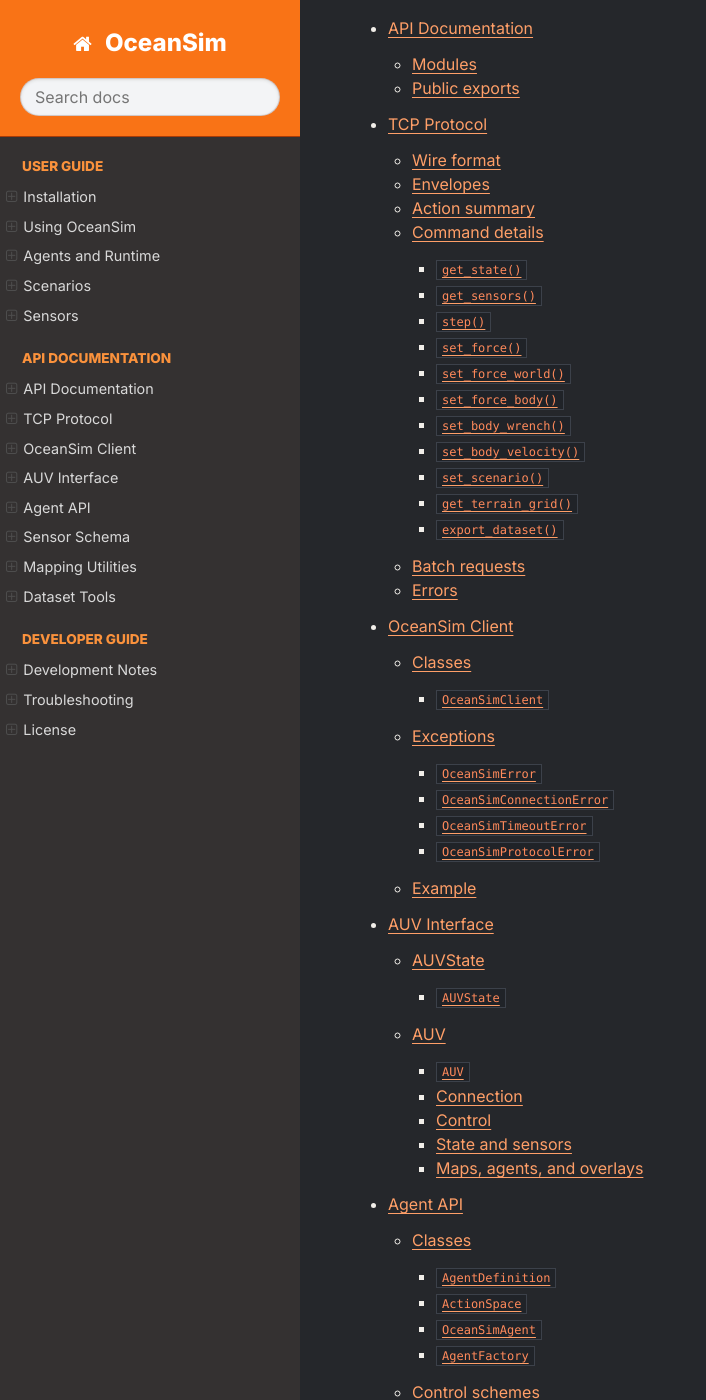
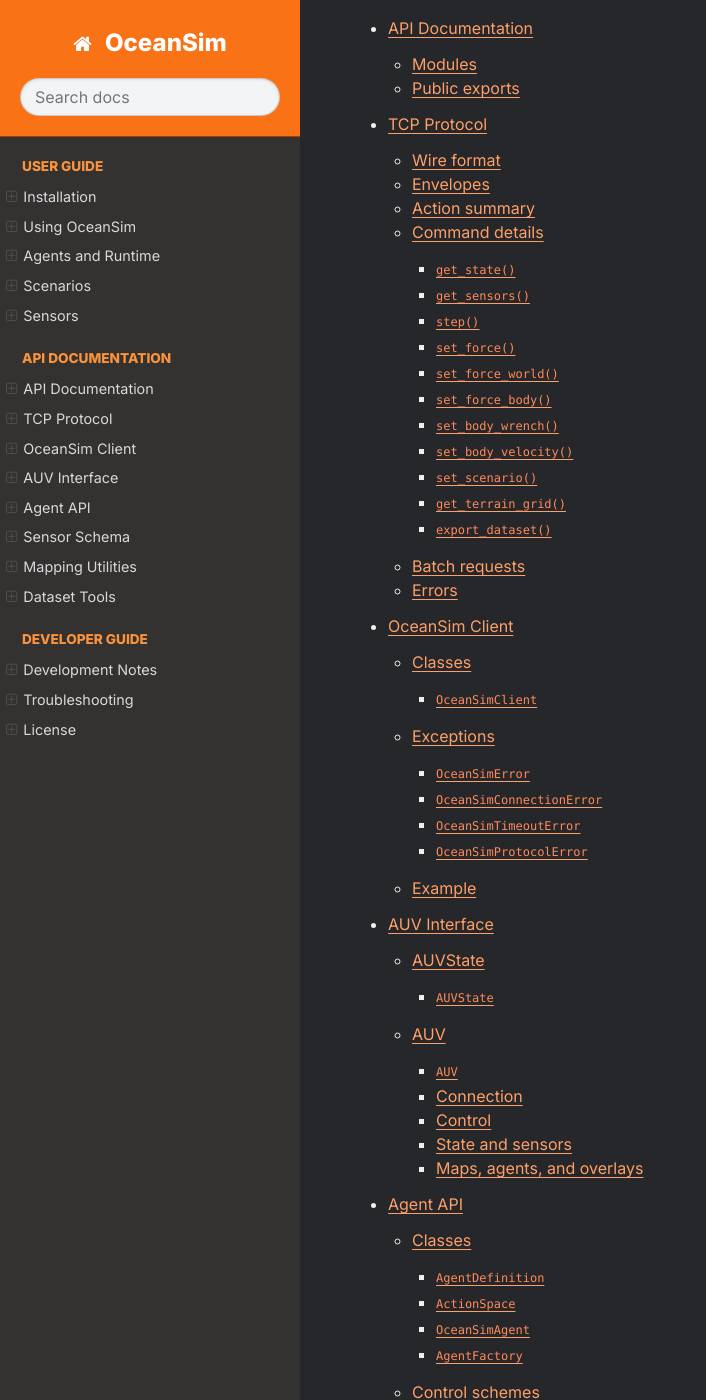
Before and after one commit to amine123max/OceanSim_Web, a Sphinx documentation site: the page built from source/index.rst, in a window 1280 px wide and 1400 px high, scrolled down 2159 px. Shown: the whole window, without its empty margins (0-706 px from the left). Built offline with Sphinx 7.4.7 and the Read the Docs theme 3.1.0, drawn with Linux system fonts in a browser that asks for light colours.

Commit message:
style: remove frames from linked code

```diff
--- a/source/_static/custom.css
+++ b/source/_static/custom.css
@@ -162,6 +162,13 @@ footer a:not(.btn):hover {
   color: var(--oceansim-code);
   background: #202328;
   border: 1px solid #3c414a;
+}
+
+.rst-content a code.literal,
+.rst-content a tt.literal {
+  background: transparent;
+  border: 0;
+  padding: 0;
 }
 
 .rst-content div[class^="highlight"],
```
